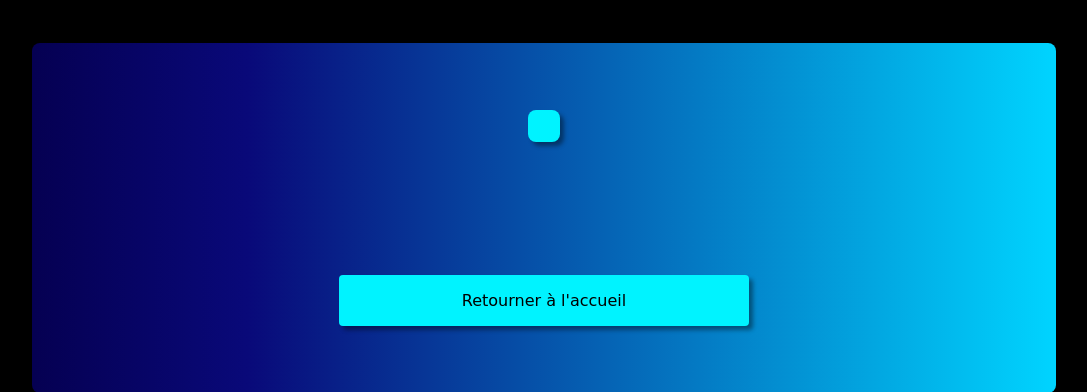
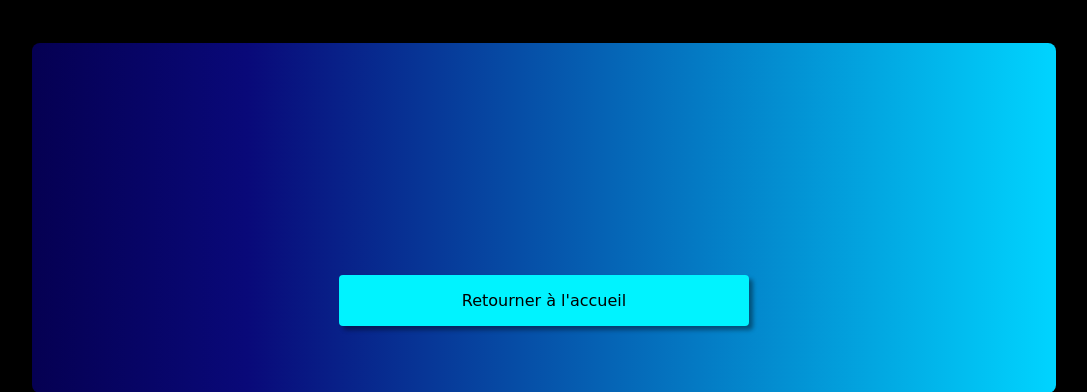
Before and after one commit to RudyDev-engfr/popk, a PHP site: page /form.php in a window 1280 px wide. Shown: the part 157-549 px from the top of the page, without its empty margins (96-1183 px from the left). Run offline with PHP 8.4, Linux system fonts and the light colour scheme; data that the repository does not hold is empty; style sheets or scripts are compiled from the project's sources; some libraries are stand-ins or nearby versions; some web fonts are replaced.

Commit message:
final version

```diff
--- a/SCSS/form.scss
+++ b/SCSS/form.scss
@@ -18,10 +18,7 @@
 
 .formReturn {
     width: auto;
-    border-radius: 8px;
-    background-color: #00f3ff;
     padding: 1rem;
-    box-shadow: 4px 4px 4px rgba(0, 0, 0, 0.4);
 }
 
 .buttonForm {
--- a/css/form.css
+++ b/css/form.css
@@ -24,11 +24,7 @@
 
 .formReturn {
   width: auto;
-  border-radius: 8px;
-  background-color: #00f3ff;
   padding: 1rem;
-  -webkit-box-shadow: 4px 4px 4px rgba(0, 0, 0, 0.4);
-          box-shadow: 4px 4px 4px rgba(0, 0, 0, 0.4);
 }
 
 .buttonForm {
```
Also changed, not shown: 1 other file.
